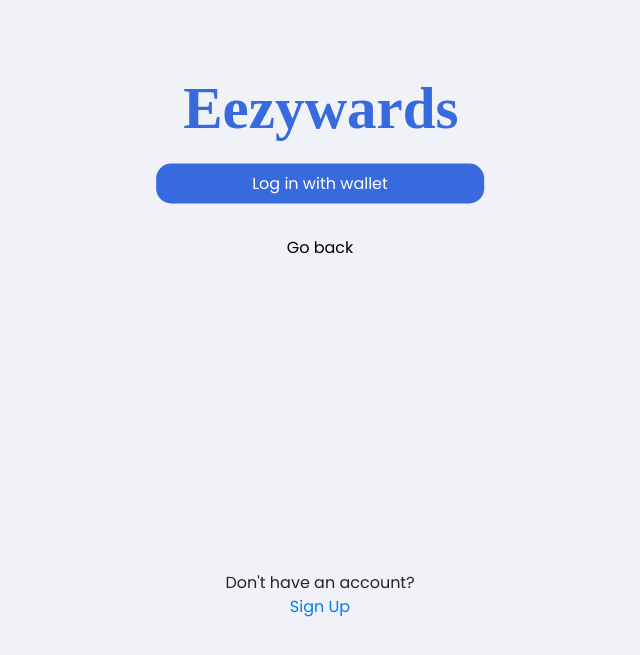
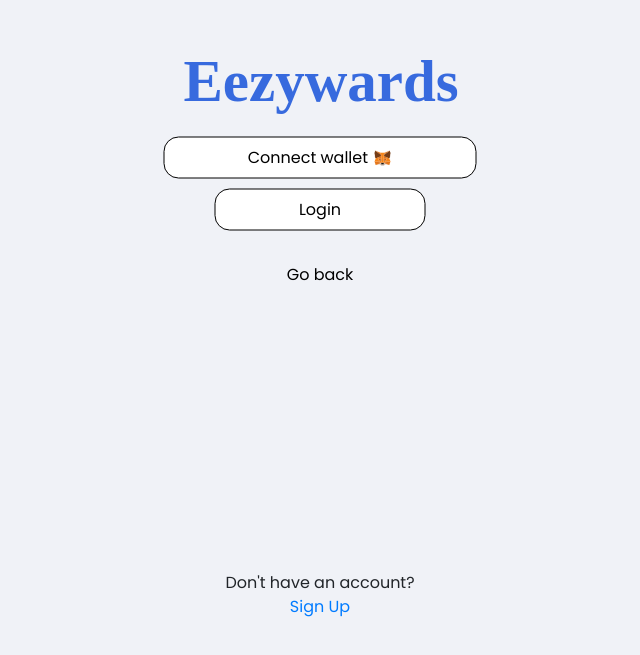
Before and after one commit to eezywards/user-app, a React (Create React App) app: page /loginwallet in a window 1280 px wide. Shown: the part 109-764 px from the top of the page, without its empty margins (320-960 px from the left). Built offline with nearby package versions, Linux system fonts and the light colour scheme.

Commit message:
add connect and login button

```diff
--- a/src/pages/loginwallet.jsx
+++ b/src/pages/loginwallet.jsx
@@ -9,7 +9,7 @@ import { DataContext } from "../context/DataContext";
 
 function LoginWallet() {
 
-    const { account, setAccount, setIsConnected } = useContext(DataContext);
+    const { account, setAccount, isConnected, setIsConnected } = useContext(DataContext);
 
     const connectMetamask = async () => {
         if (window.ethereum) {
@@ -36,7 +36,14 @@ function LoginWallet() {
             <div className="logos">
                 <center><img src="img/logo/eezywards-logo.svg" /></center>
                 <div className="bcontainers">
-                    <button onClick={connectMetamask} class="button buttonl2">Log in with wallet</button>
+                    {isConnected ? (
+                        <button disabled className="button buttonl4">Wallet connected</button>
+                    ) : (
+                        <button onClick={connectMetamask} class="button buttonl4">Connect wallet <img src="img/logo/metamask.svg" width={20} height={20} /></button>
+                    )}
+                    <div className="signin" style={{paddingTop: "10px"}}>
+                    <button className="button buttonl4" onClick={getUser}>Login</button>
+                    </div>
                 </div>
                 <div className="bcontainers">
                     <NavLink to="/"><span class="text">Go back</span></NavLink>
```
